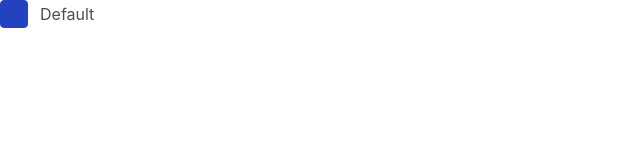
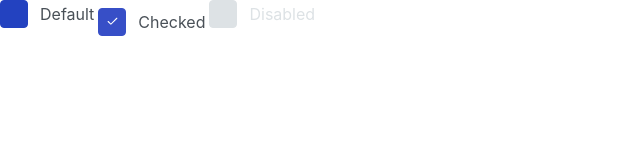
Before and after one commit to js-tasks-ru/htmlcss-20250123_viktoria-semenova, a website: page 07-lection5/01-checkbox/index.html in a window 1280 px wide. Shown: the whole page, without its empty margins (0-640 px from the left). Drawn offline with Linux system fonts and the light colour scheme.

Commit message:
add 2 checkbox with states checked and disabled

```diff
--- a/07-lection5/01-checkbox/index.html
+++ b/07-lection5/01-checkbox/index.html
@@ -17,5 +17,27 @@
         <div class="checkbox__title">Default</div>
       </div>
     </label>
+    <label class="checkbox">
+      <input type="checkbox" class="checkbox__input" checked/>
+      <div class="checkbox__state">
+        <div class="checkbox__control">
+            <svg class="icon checkbox__icon">
+                <use href="../../assets/images/sprite.svg#check">
+              </svg>
+        </div>
+        <div class="checkbox__title">Checked</div>
+      </div>
+    </label>
+    <label class="checkbox">
+      <input type="checkbox" class="checkbox__input" disabled/>
+      <div class="checkbox__state">
+        <div class="checkbox__control">
+            <svg class="icon checkbox__icon">
+                <use href="../../assets/images/sprite.svg#check">
+              </svg>
+        </div>
+        <div class="checkbox__title">Disabled</div>
+      </div>
+    </label>
   </body>
 </html>
```
